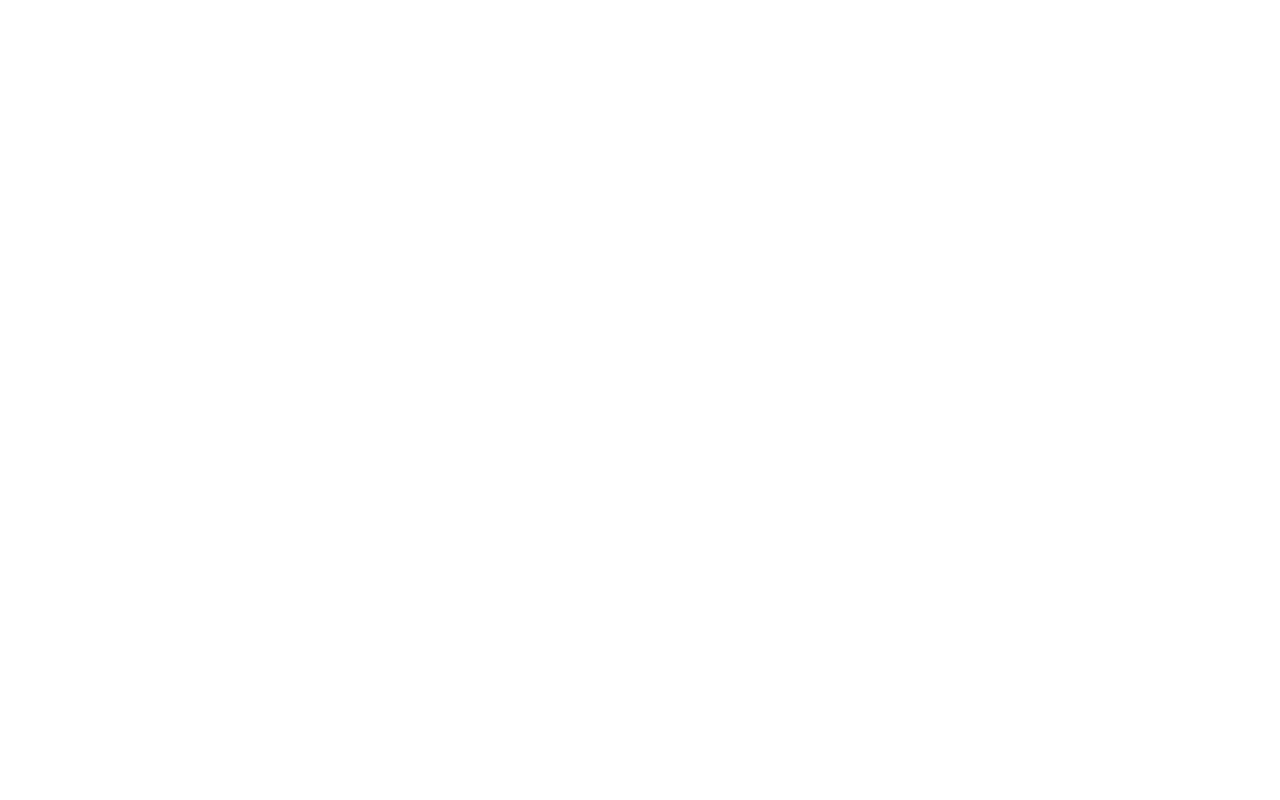
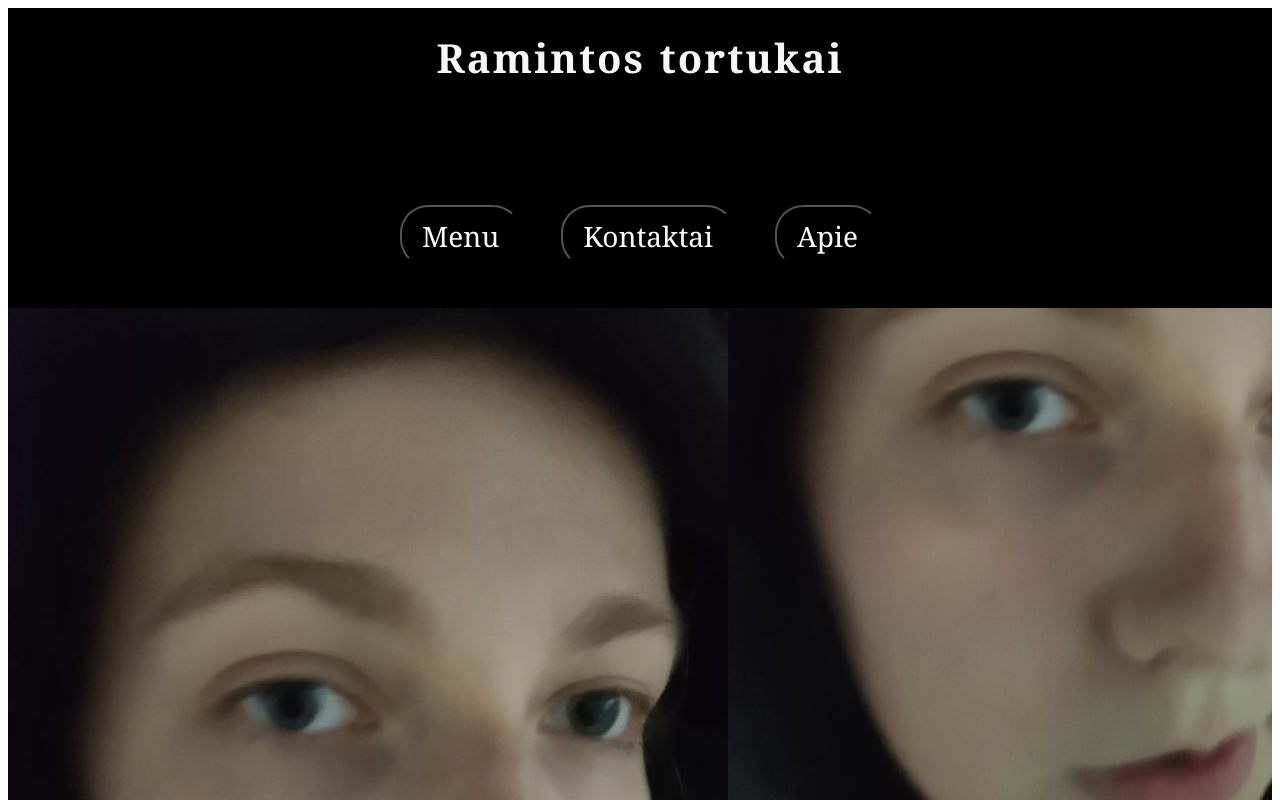
Before and after one commit to kmedelis/Javascript_Webpack_RestaurantPage, a website built with webpack: page dist/index.html in a window 1280 px wide. Shown: the top 800 px of the page. Built offline with nearby package versions, Linux system fonts and the light colour scheme.

Commit message:
added CSS

```diff
--- a/src/index.js
+++ b/src/index.js
@@ -1,4 +1,55 @@
-import {camelCase} from 'lodash';
+import _ from 'lodash';
 import './style.css';
+import Icon from './pictures/icon.png';
+import printMe from './subpages/print.js';
+import printAbout from './subpages/About.js';
+import printContact from './subpages/Contact.js';
+import printMenu from './subpages/Menu.js';
 
-console.log(camelCase('asdBas'))
+
+function component() {
+    const element = document.createElement('div');
+    element.classList.add('mainBackground');
+    element.appendChild(header(element));
+
+    // adds image
+    const myIcon = new Image();
+    myIcon.src = Icon;
+    element.appendChild(myIcon);
+
+    return element;
+  }
+
+
+function header() {
+  const header = document.createElement('header');
+  header.classList.add('header');
+
+
+  // edit this to change the main name
+  const mainText = document.createElement('mainText');
+  mainText.classList.add('mainText')
+  header.appendChild(mainText)
+  mainText.innerHTML = 'Ramintos tortukai';
+
+  // adds all the three buttons with functions and adds them to a button row
+  const buttonRow = document.createElement('buttonRow');
+  buttonRow.classList.add('buttonRow');
+  buttonRow.appendChild(createButton("Menu", printMenu));
+  buttonRow.appendChild(createButton("Kontaktai", printContact));
+  buttonRow.appendChild(createButton("Apie", printAbout));
+  header.appendChild(buttonRow);
+
+  return header;
+}
+
+function createButton(text, functionName) {
+  const btn = document.createElement('button');
+  btn.classList.add('button');
+  btn.innerHTML = `${text}`;
+  btn.onclick = functionName;
+  return btn;
+}
+
+
+  document.body.appendChild(component());
--- a/src/style.css
+++ b/src/style.css
@@ -1,3 +1,62 @@
-.content {
-    background-color: blue;
+/* @font-face {
+      font-family: 'MyFont';
+      src: url('./my-font.woff2') format('woff2'),
+        url('./my-font.woff') format('woff');
+      font-weight: 600;
+      font-style: normal;
 }
+     */
+.mainBackground {
+    background: url('./pictures/icon.png');
+}
+
+.buttonRow {
+    margin-top: 100px;
+}
+
+.header {
+    height: 300px;
+    flex-direction: column;
+    display: flex;
+    align-items: center;
+    justify-content: center;
+    background-color: black;
+}
+
+
+.mainText {
+        font-family: Georgia, serif;
+        font-size: 40px;
+        letter-spacing: 2px;
+        word-spacing: 2px;
+        color: #f7f7f7;
+        font-weight: 700;
+        text-decoration: none;
+        font-style: normal;
+        font-variant: normal;
+        text-transform: none;
+        }
+
+
+.button {
+    margin: 20px;
+    background: black;
+    background-image: -webkit-linear-gradient(top, black, black);
+    background-image: -moz-linear-gradient(top, black, black);
+    background-image: -ms-linear-gradient(top, black, black);
+    background-image: -o-linear-gradient(top, black, black);
+    background-image: linear-gradient(to bottom, black, black);
+    -webkit-border-radius: 28;
+    -moz-border-radius: 28;
+    border-radius: 28px;
+    font-family: Georgia, serif;
+    color: white;
+    font-size: 28px;
+    padding: 10px 20px 10px 20px;
+    text-decoration: none;
+  }
+
+  .button:hover {
+    background: black;
+    text-decoration: none;
+  }
--- /dev/null
+++ b/src/subpages/About.js
@@ -0,0 +1,3 @@
+export default function printAbout() {
+    console.log('Cia yra apie puslapis');
+  }
--- /dev/null
+++ b/src/subpages/Contact.js
@@ -0,0 +1,3 @@
+export default function printContact() {
+    console.log('Cia yra kontaktu puslapis');
+  }
--- /dev/null
+++ b/src/subpages/Menu.js
@@ -0,0 +1,3 @@
+export default function printMenu() {
+    console.log('Cia yra meniu puslapis');
+  }
--- /dev/null
+++ b/src/subpages/print.js
@@ -0,0 +1,3 @@
+export default function printMe() {
+    console.log('I get called from print.js!');
+  }
--- a/webpack.config.js
+++ b/webpack.config.js
@@ -1,14 +1,31 @@
+const path = require('path');
+
 module.exports = {
-    entry: './src/index.js',
-    module: {
-        rules: [
-            {
-                test: /\.css$/,
-                use: [
-                    'style-loader',
-                    'css-loader'
-                ]
-            },
-        ],
+    entry: {
+    index: './src/index.js',
+    print: './src/subpages/print.js',
+    menu: './src/subpages/Menu.js',
+    contact: './src/subpages/Contant.js',
+    about: './src/subpages/About.js'
     },
-}
+  output: {
+    filename: '[name].bundle.js',
+    path: path.resolve(__dirname, 'dist'),
+  },
+  module: {
+    rules: [
+        {
+        test: /\.css$/i,
+        use: ['style-loader', 'css-loader'],
+        },
+        {
+        test: /\.(png|svg|jpg|jpeg|gif)$/i,
+        type: 'asset/resource',
+        },
+        {
+        test: /\.(woff|woff2|eot|ttf|otf)$/i,
+        type: 'asset/resource',
+        },
+    ],
+    },
+};
```
Also changed, not shown: package.json (+11 -3 lines), dist/31d6cfe0d16ae931b73c.woff (added), dist/31d6cfe0d16ae931b73c.woff2 (added), dist/cb456cfd966b1d8172e6.png (added), dist/index.bundle.js (added), dist/index.bundle.js.LICENSE.txt (renamed from dist/main.js.LICENSE.txt), dist/index.html, dist/main.js (deleted), dist/print.bundle.js (added), src/my-font.woff (added), src/my-font.woff2 (added), src/pictures/icon.png (added), 2 other files.
